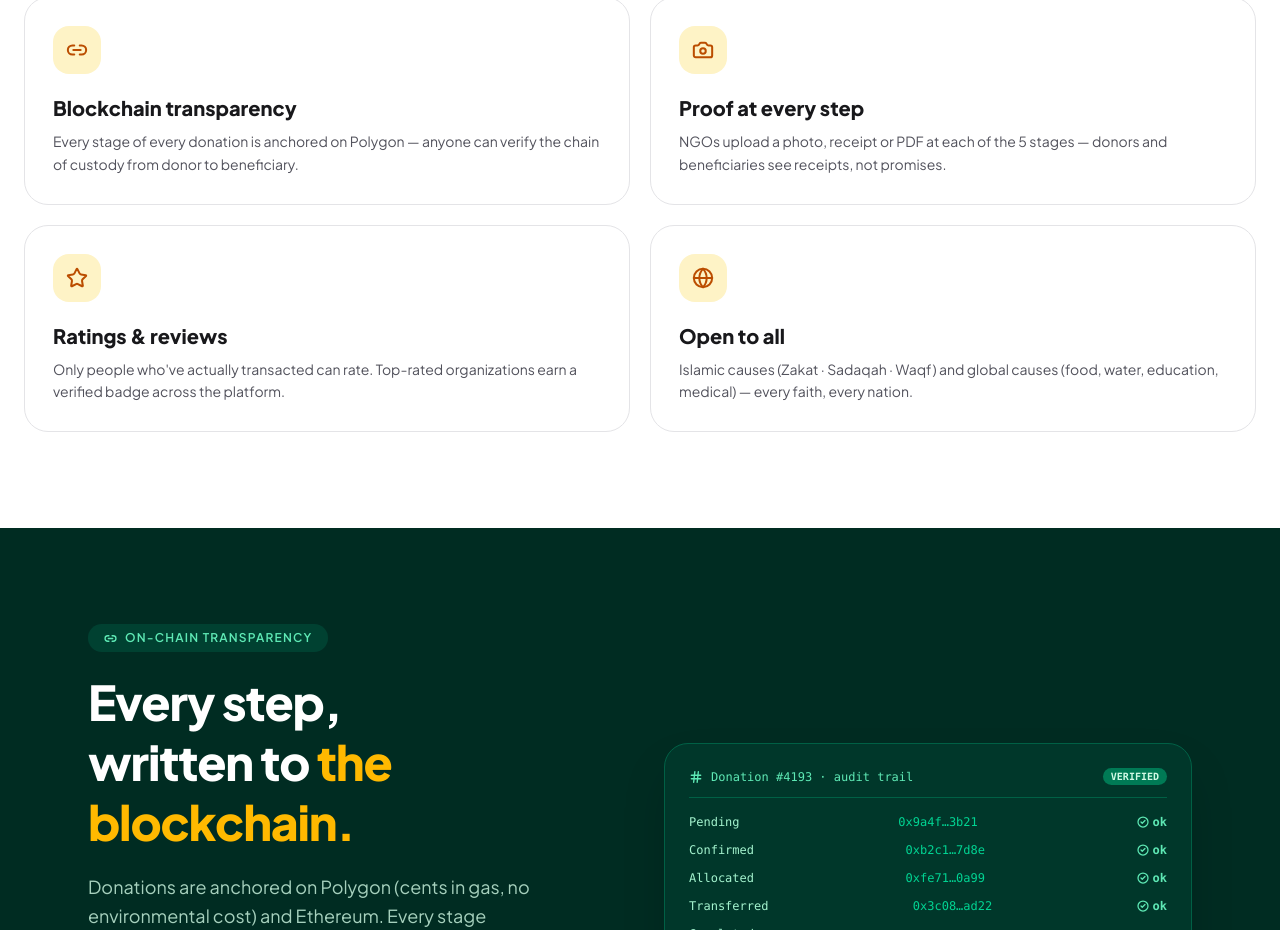
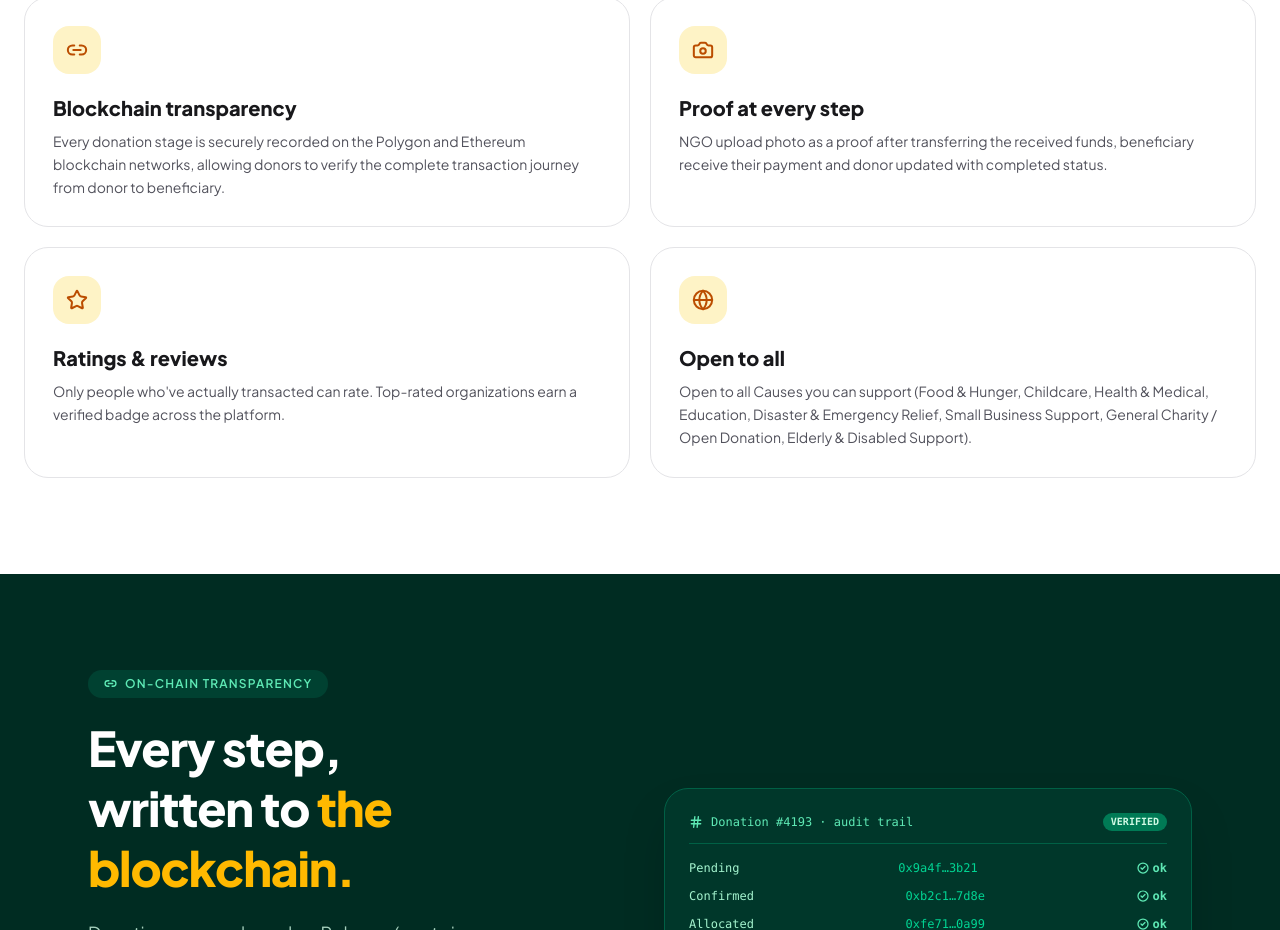
Before and after one commit to donatelink/fyp-donate-link, a Next.js app: page / in a window 1280 px wide. Shown: the part 2412-3342 px from the top of the page. Built offline with nearby package versions, Linux system fonts and the light colour scheme.

Commit message:
Update feature card descriptions on landing page
Co-Authored-By: Claude Opus 4.8 (1M context) <noreply@anthropic.com>

```diff
--- a/pages/index.jsx
+++ b/pages/index.jsx
@@ -72,12 +72,12 @@ const FEATURES = [
   {
     Icon: Link2,
     title: "Blockchain transparency",
-    body: "Every stage of every donation is anchored on Polygon — anyone can verify the chain of custody from donor to beneficiary.",
+    body: "Every donation stage is securely recorded on the Polygon and Ethereum blockchain networks, allowing donors to verify the complete transaction journey from donor to beneficiary.",
   },
   {
     Icon: Camera,
     title: "Proof at every step",
-    body: "NGOs upload a photo, receipt or PDF at each of the 5 stages — donors and beneficiaries see receipts, not promises.",
+    body: "NGO upload photo as a proof after transferring the received funds, beneficiary receive their payment and donor updated with completed status.",
   },
   {
     Icon: Star,
@@ -87,7 +87,7 @@ const FEATURES = [
   {
     Icon: Globe,
     title: "Open to all",
-    body: "Islamic causes (Zakat · Sadaqah · Waqf) and global causes (food, water, education, medical) — every faith, every nation.",
+    body: "Open to all Causes you can support (Food & Hunger, Childcare, Health & Medical, Education, Disaster & Emergency Relief, Small Business Support, General Charity / Open Donation, Elderly & Disabled Support).",
   },
 ];
 
```
